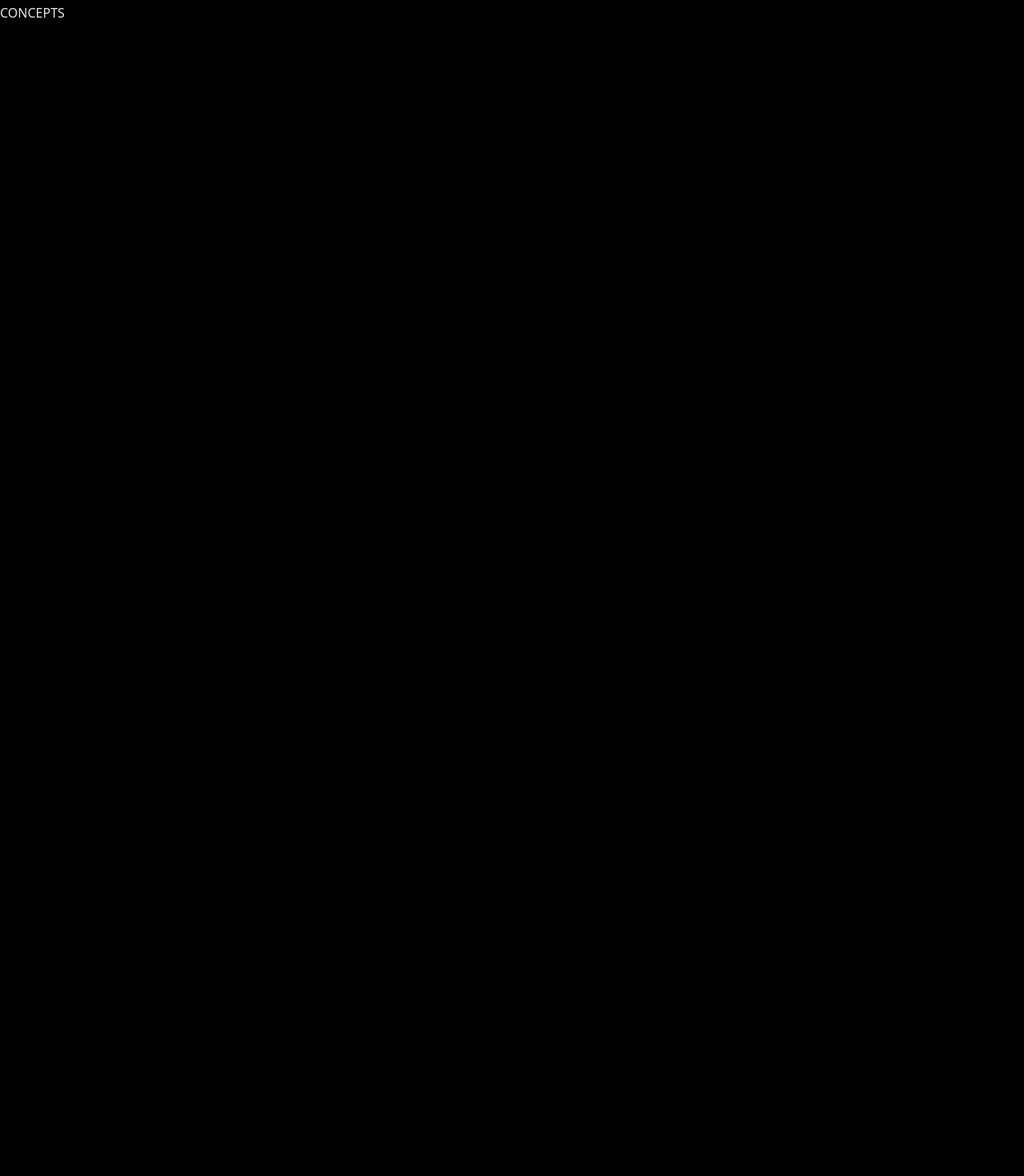
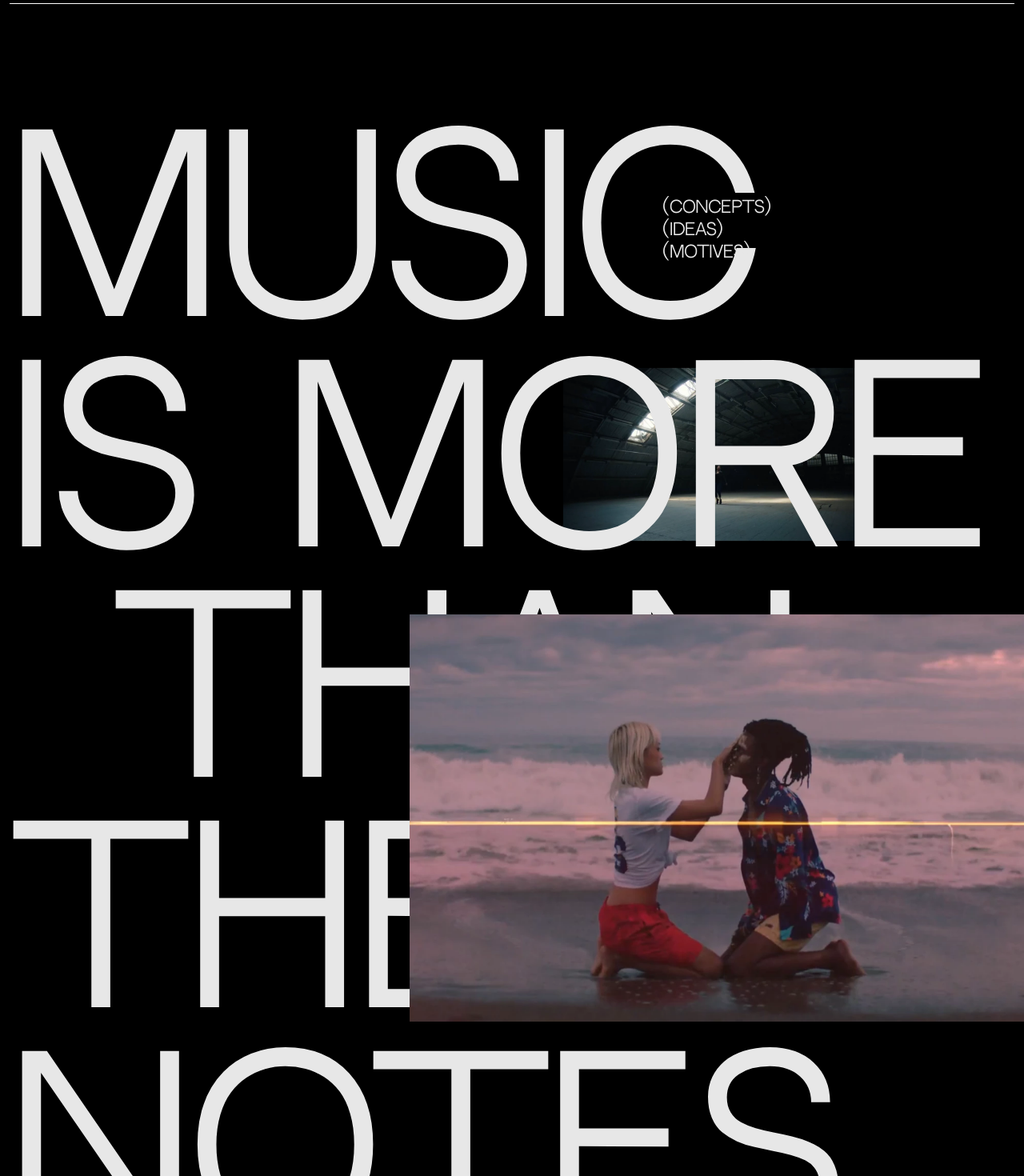
Before and after one commit to dindustack/music-agency-site, a Next.js app: page / in a window 1280 px wide. Shown: the part 1500-2970 px from the top of the page at 80% size. Before the commit the page ends 1528 px from the top, so only its background shows below. Built offline with nearby package versions, Linux system fonts and the light colour scheme; a web font is replaced by a local one.

Commit message:
concept section fix

```diff
--- a/components/Concepts.js
+++ b/components/Concepts.js
@@ -1,7 +1,38 @@
-import React from 'react'
+import React from "react";
+import Image from "next/image";
+
+
+import concept1 from "../images/concept1.png"
+import concept2 from "../images/concept2.png"
 
 export default function Concepts() {
   return (
-    <div>Concepts</div>
-  )
+    <div className="relative font-neutralFace px-3 w-full h-fit">
+      <div className="w-full h-[1px] bg-white"></div>
+      <div className="my-32">
+        <p className="text-8xl sm:text-9xl md:text-[12rem] xl:text-[18rem] font-light leading-none">
+          MUSIC
+        </p>
+        <p className="text-8xl sm:text-9xl md:text-[12rem] xl:text-[18rem] font-light leading-none">
+          IS MORE
+        </p>
+        <p className="text-8xl sm:text-9xl md:text-[12rem] xl:text-[18rem] font-light indent-[10vw] leading-none">
+          THAN THE
+        </p>
+        <p className="text-8xl sm:text-9xl md:text-[12rem] xl:text-[18rem] font-light leading-none">
+          NOTES
+        </p>
+      </div>
+      <div className="w-full h-[1px] bg-transparent md:bg-white mb-[20vh] md:mb-[40vh]"></div>
+      <div className="absolute top-[30%] md:top-0 right-0 flex items-center justify-center flex-col w-[60vw] mt-[30vh]">
+        <div className="hidden md:block mb-20">
+          <p className="text-xl">(concepts)</p>
+          <p className="text-xl">(ideas)</p>
+          <p className="text-xl">(motives)</p>
+        </div>
+        <Image alt="" src={concept1} className="-z-10 my-10 w-[50%]" />
+        <Image alt="" src={concept2} className="my-10" />
+      </div>
+    </div>
+  );
 }
```
